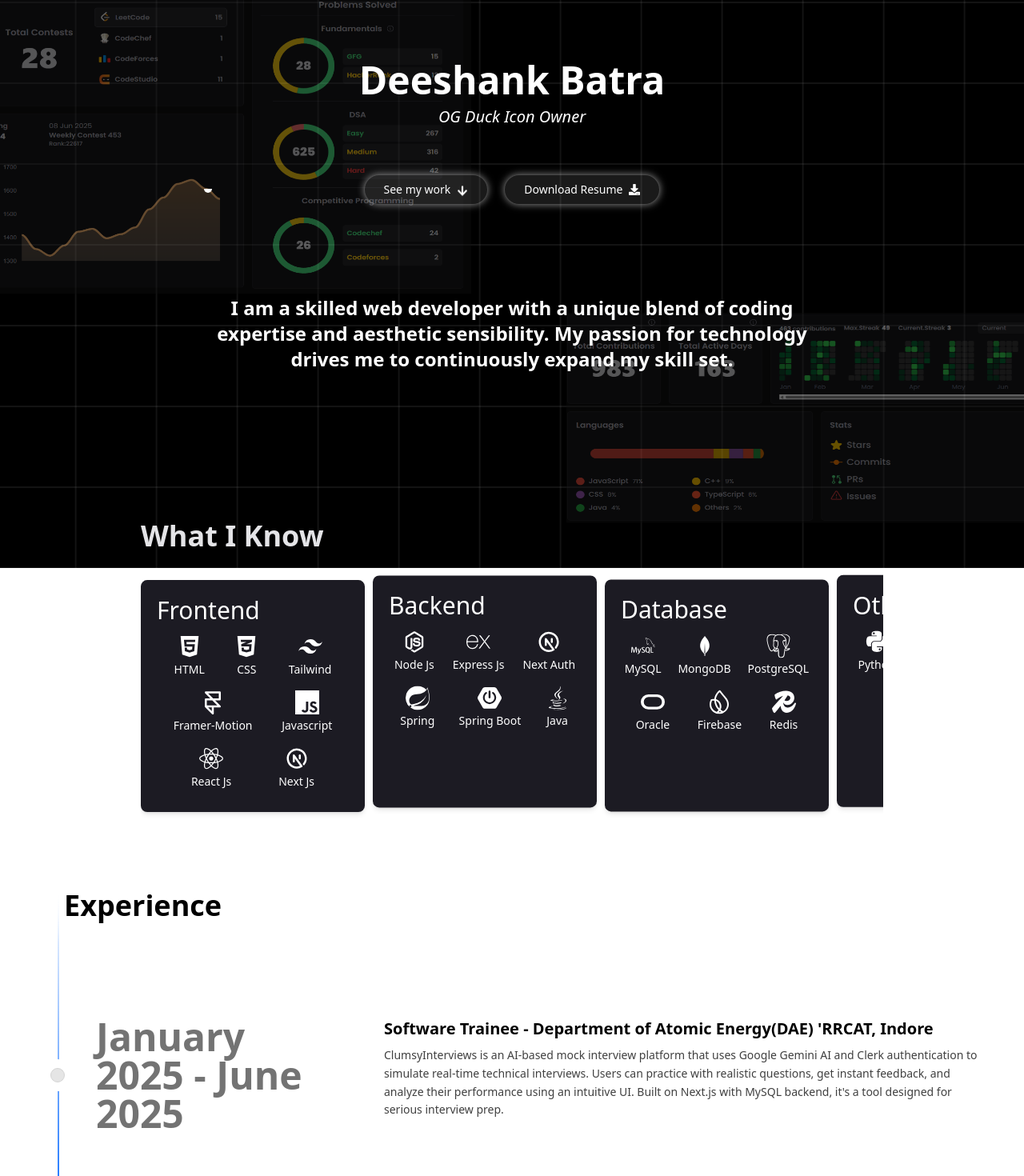
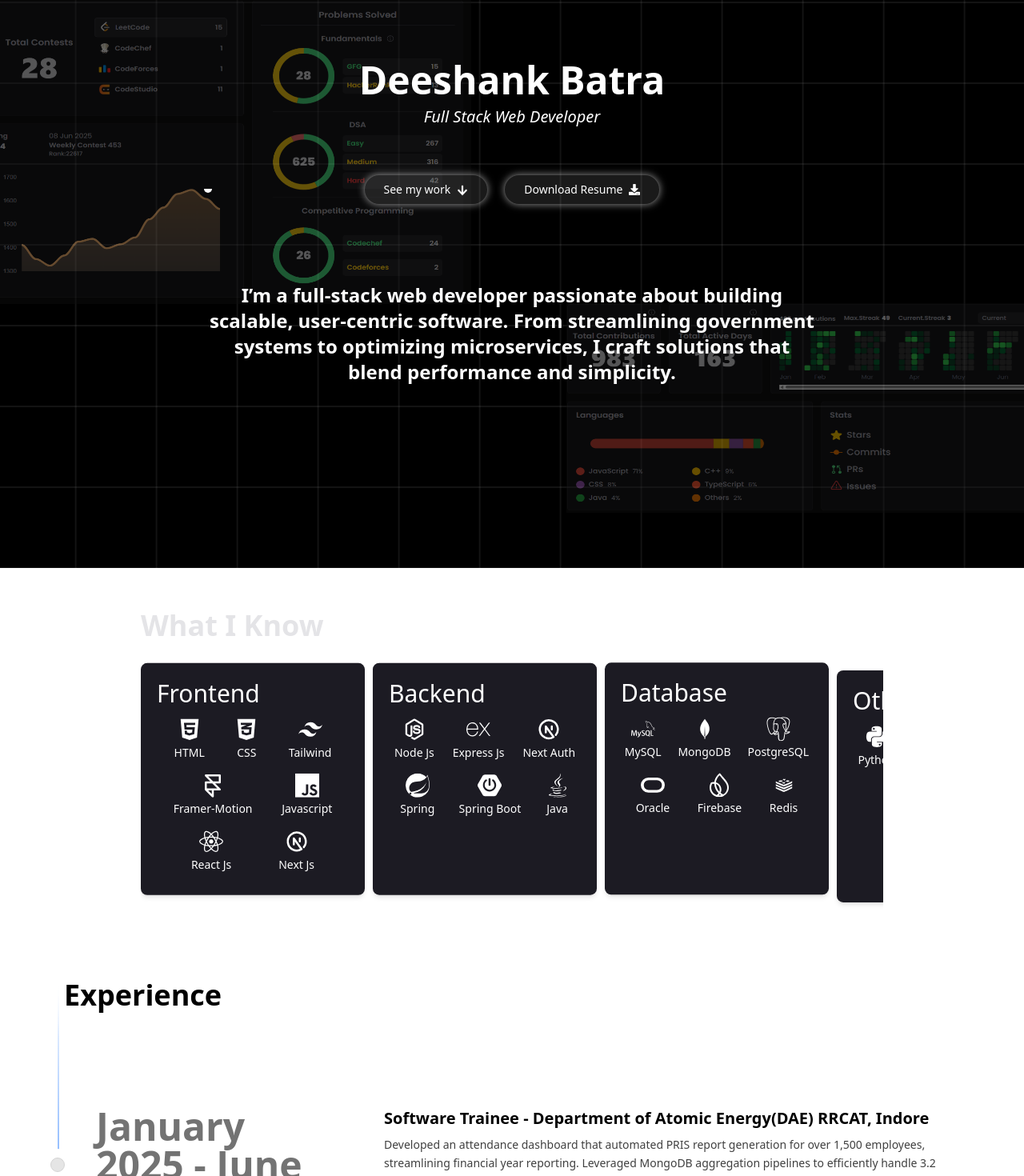
Before and after one commit to divya-0807/portfolio-new, a React (Vite) app in the folder portfolio-3.0/: page / in a window 1280 px wide. Shown: the part 94-1564 px from the top of the page at 80% size. Built offline with nearby package versions, Linux system fonts and the light colour scheme; a web font is replaced by a local one.

Commit message:
Completed Portfolio final

```diff
--- a/portfolio-3.0/index.html
+++ b/portfolio-3.0/index.html
@@ -2,13 +2,13 @@
 <html lang="en">
   <head>
     <meta charset="UTF-8" />
-    <link rel="icon" type="image/svg+xml" href="/vite.svg" />
+    <link rel="icon" type="image/svg+xml" href="/logo.jpg" />
     <!-- Inside public/index.html -->
 <link rel="preconnect" href="https://fonts.googleapis.com">
 <link rel="preconnect" href="https://fonts.gstatic.com" crossorigin>
 <link href="https://fonts.googleapis.com/css2?family=Edu+NSW+ACT+Cursive:wght@400..700&display=swap" rel="stylesheet">
     <meta name="viewport" content="width=device-width, initial-scale=1.0" />
-    <title>Vite + React</title>
+    <title>Deeshank Batra</title>
   </head>
   <body>
     <div id="root"></div>
--- a/portfolio-3.0/src/App.jsx
+++ b/portfolio-3.0/src/App.jsx
@@ -16,10 +16,9 @@ import Experience from './components/Experience/Experience';
 import SplashScreen from './components/IntroScreen';
 
 const App = () => {
-  const [showMain, setShowMain] = useState(false);
+  const [showSplash, setShowSplash] = useState(true);
   const [isMobile, setIsMobile] = useState(false);
 
-  // Detect mobile on mount and resize
   useEffect(() => {
     const checkIsMobile = () => {
       setIsMobile(window.innerWidth < 768);
@@ -32,11 +31,11 @@ const App = () => {
 
   return (
     <>
-      {!showMain && <SplashScreen onFinish={() => setShowMain(true)} />}
-      {showMain && (
-        <>
+      {showSplash && <SplashScreen onFinish={() => setShowSplash(false)} />}
+
+      <div className={`relative w-full min-h-screen overflow-hidden z-10 ${showSplash ? 'blurred' : ''}`}>
         <Background />
-          <div className="relative w-full  min-h-screen overflow-hidden z-10">
+
         {/* Floating Stat Images */}
         <motion.div
           className="fixed left-4 top-28 md:left-19 md:top-35 scale-125 w-[300px] md:w-[400px] z-0 pointer-events-none"
@@ -94,8 +93,6 @@ const App = () => {
         </div>
       </div>
     </>
-      )}
-    </>
   );
 };
 
--- a/portfolio-3.0/src/components/ExtraCurricular.jsx
+++ b/portfolio-3.0/src/components/ExtraCurricular.jsx
@@ -51,7 +51,7 @@ const ExtraCurricular = () => {
                       <img
                         src={item.icon}
                         alt={item.club}
-                        className="w-20 h-20 rounded-full mx-auto mb-2 border-2 border-white"
+                        className="w-20 h-20 rounded-full mx-auto mb-2 py-1 border-2 border-white"
                       />
                       <h2 className="text-lg font-bold">{item.club}</h2>
                       <p className="text-sm italic">Role: {item.name}</p>
--- a/portfolio-3.0/src/components/Form/ContactUs.jsx
+++ b/portfolio-3.0/src/components/Form/ContactUs.jsx
@@ -53,7 +53,7 @@ const ContactUs = () => {
   src="/assets/Contactus.lottie"
   loop
   autoplay
-  className="w-[300px] md:w-[900px] -ml-6"
+  className="w-[0px] md:w-[900px] -ml-6"
 />
 
           </div>
@@ -109,7 +109,7 @@ const ContactUs = () => {
 
             <button
               type="submit"
-              className="mt-6 border-b-2 border-white hover:rounded-4xl cursor-pointer text-white py-2 px-4 hover:text-black hover:bg-white transition-all duration-300 w-fit"
+              className="mt-6 mb-6  border-b-2 border-white rounded-4xl cursor-pointer py-2 px-4 text-black bg-white transition-all duration-300 w-fit"
             >
               Send Message
             </button>
@@ -121,7 +121,7 @@ const ContactUs = () => {
           <p className="mb-4 text-lg font-medium">Or reach me at:</p>
           <div className="flex justify-center gap-6 text-xl">
             <a
-              href="https://linkedin.com/in/your-username"
+              href="https://www.linkedin.com/in/deeshank-batra-404830225/"
               target="_blank"
               rel="noopener noreferrer"
               className="hover:text-gray-300 transition"
@@ -129,7 +129,7 @@ const ContactUs = () => {
               <FaLinkedin />
             </a>
             <a
-              href="https://instagram.com/your-username"
+              href="https://www.instagram.com/clumsyshots_?utm_source=ig_web_button_share_sheet&igsh=ZDNlZDc0MzIxNw=="
               target="_blank"
               rel="noopener noreferrer"
               className="hover:text-gray-300 transition"
@@ -137,7 +137,7 @@ const ContactUs = () => {
               <FaInstagram />
             </a>
             <a
-              href="mailto:your@email.com"
+              href="mailto:batradeeshank18@gmail.com"
               className="hover:text-gray-300 transition"
             >
               <FaEnvelope />
--- a/portfolio-3.0/src/components/IntroScreen.jsx
+++ b/portfolio-3.0/src/components/IntroScreen.jsx
@@ -1,32 +1,26 @@
-// src/components/SplashScreen.jsx
 import React, { useEffect, useState } from 'react';
 
 
 const SplashScreen = ({ onFinish }) => {
-  const [show, setShow] = useState(true);
-  const [fadeOut,setFadeOut] = useState(false);
-
+  const [fadeOut, setFadeOut] = useState(false);
 
   useEffect(() => {
     const fadeTimer = setTimeout(() => {
-      setFadeOut(true); // start fade out
-    }, 5000);
+      setFadeOut(true); // start fading
+    }, 3000);
 
-    const timer = setTimeout(() => {
-      setShow(false);
-      onFinish(); // optional callback to tell App.jsx that splash is done
-    }, 2000); // duration of animation + buffer
+    const hideTimer = setTimeout(() => {
+      onFinish();
+    }, 3800); // fade time + buffer
 
-    return () =>{
-        clearTimeout(fadeTimer);
-        clearTimeout(timer);
+    return () => {
+      clearTimeout(fadeTimer);
+      clearTimeout(hideTimer);
     };
   }, []);
 
-  if (!show) return null;
-
   return (
-     <div className={`splash-screen ${fadeOut ? 'fade-out' : ''}`}>
+    <div className={`splash-screen ${fadeOut ? 'fade-out' : ''}`}>
       <svg viewBox="0 0 600 200" className="namaste-svg">
         <text x="50%" y="50%" textAnchor="middle" className="namaste-path">
           Namaste
--- a/portfolio-3.0/src/components/Navbar.jsx
+++ b/portfolio-3.0/src/components/Navbar.jsx
@@ -29,6 +29,7 @@ const Navbar = () => {
         <button
           onClick={() => scrollToSection('home')}
           className="text-white cursor-pointer flex items-center justify-center transition-transform duration-300 hover:scale-125"
+          title={scrolled ? 'Home' : ''}
         >
           {scrolled ? <FaHome size={25} /> : <span className="text-xl">Home</span>}
         </button>
@@ -37,6 +38,7 @@ const Navbar = () => {
         <button
           onClick={() => scrollToSection('section2')}
           className="text-white cursor-pointer flex items-center justify-center transition-transform duration-300 hover:scale-125"
+          title={scrolled ? 'Projects' : ''}
         >
           {scrolled ? <FaProjectDiagram size={25} /> : <span className="text-xl">Projects</span>}
         </button>
@@ -44,7 +46,8 @@ const Navbar = () => {
         {/* SKILLS */}
         <button
           onClick={() => scrollToSection('skills')}
-          className="text-white cursor-pointer flex items-center justify-center transition-transform duration-300 hover:scale-125 "
+          className="text-white cursor-pointer flex items-center justify-center transition-transform duration-300 hover:scale-125"
+          title={scrolled ? 'Skills' : ''}
         >
           {scrolled ? <FaTools size={25} /> : <span className="text-xl">Skills</span>}
         </button>
@@ -53,6 +56,7 @@ const Navbar = () => {
         <button
           onClick={() => scrollToSection('contact')}
           className="text-white cursor-pointer flex items-center justify-center transition-transform duration-300 hover:scale-125"
+          title={scrolled ? 'Contact' : ''}
         >
           {scrolled ? <FaEnvelope size={25} /> : <span className="text-xl">Contact</span>}
         </button>
--- a/portfolio-3.0/src/components/Section1.jsx
+++ b/portfolio-3.0/src/components/Section1.jsx
@@ -3,8 +3,6 @@ import { ABOUT_1, ABOUT_2 } from "../lib/utils";
 import MaskContainer from "../ui/MaskContainer";
 import { FaArrowDown, FaDownload } from "react-icons/fa";
 import { motion } from "framer-motion";
-import StatsImage from "../assets/stats.png";
-import stats2 from "../assets/stats2.png";
 
 const Section1 = () => {
   const scrollToSection = (id) => {
@@ -13,19 +11,22 @@ const Section1 = () => {
   };
 
   return (
-    <div id="home" className="relative top-28 z-20">
-
-
-
+    <div id="home" className="relative pt-28 z-20">
       {/* ✅ Main Content */}
       <div className="w-3/4 h-[600px] mx-auto rounded-xl flex flex-col relative z-40 max-md:w-[90%] max-md:h-auto max-md:items-center">
+        {/* Header */}
         <div className="flex flex-col items-center justify-center h-[200px] shrink-0">
           <span className="text-white text-5xl font-bold">Deeshank Batra</span>
-          <span className="text-white italic text-xl mt-2">OG Duck Icon Owner</span>
+          <span className="text-white italic text-xl mt-2">Full Stack Web Developer</span>
         </div>
 
-        {/* ✅ Buttons fully clickable + hover works everywhere + pointer cursor */}
-        <div className="flex gap-x-5 items-center justify-center mb-2">
+        {/* ✅ Animated Buttons */}
+        <motion.div
+          initial={{ opacity: 0, y: 20 }}
+          animate={{ opacity: 1, y: 0 }}
+          transition={{ duration: 1, delay: 1 }}
+          className="flex gap-x-5 items-center justify-center mb-2"
+        >
           <button
             onClick={() => scrollToSection("section2")}
             className="flex items-center gap-2 text-white bg-white/10 hover:bg-white/20 transition-all px-6 py-2 rounded-full border border-white/20 text-sm cursor-pointer"
@@ -42,8 +43,9 @@ const Section1 = () => {
           >
             Download Resume <FaDownload />
           </a>
-        </div>
+        </motion.div>
 
+        {/* Mask Reveal */}
         <div className="flex-1 relative -mt-2 z-40">
           <MaskContainer revealText={ABOUT_1}>{ABOUT_2}</MaskContainer>
         </div>
--- a/portfolio-3.0/src/components/Section2.jsx
+++ b/portfolio-3.0/src/components/Section2.jsx
@@ -4,19 +4,19 @@ import { Projects } from "../data/Projects";
 import { FaGithub } from "react-icons/fa";
 
 const FeaturedProjects = () => {
-  const [visibleCount,setVisibleCount] = useState(4);
+  const [visibleCount, setVisibleCount] = useState(4);
 
-  //show more logic
-  const handleShowMore =()=>{
-    if(visibleCount>=Projects.length){
+  // Show more / show less logic
+  const handleShowMore = () => {
+    if (visibleCount >= Projects.length) {
       setVisibleCount(4);
-    }
-    else{
-      setVisibleCount((prev)=>prev+4);
+    } else {
+      setVisibleCount((prev) => prev + 4);
     }
   };
 
-  const isAllVisible = visibleCount >=Projects.length;
+  const isAllVisible = visibleCount >= Projects.length;
+
   return (
     <section id="section2" className="w-full min-h-screen py-16 bg-black text-white">
       <div className="max-w-6xl mx-auto px-4">
@@ -30,7 +30,7 @@ const FeaturedProjects = () => {
         </motion.h2>
 
         <div className="grid gap-12">
-          {Projects.slice(0,visibleCount).map((project, index) => (
+          {Projects.slice(0, visibleCount).map((project, index) => (
             <motion.div
               key={index}
               initial={{ opacity: 0, y: 50 }}
@@ -68,7 +68,7 @@ const FeaturedProjects = () => {
 
                 {/* Buttons */}
                 <div className="mt-4 flex gap-4">
-                  {project.liveUrl ? (
+                  {project.liveUrl && (
                     <a
                       href={project.liveUrl}
                       target="_blank"
@@ -77,8 +77,7 @@ const FeaturedProjects = () => {
                     >
                       Live Preview
                     </a>
-                  ) : null}
-
+                  )}
                   <a
                     href={project.githubUrl}
                     target="_blank"
@@ -93,15 +92,26 @@ const FeaturedProjects = () => {
           ))}
         </div>
 
-        {/*show more/show less */}
-        {Projects.length>4 && (
-          <div className="mt-10 text-center z-0">
+        {/* Show more / Show less + View GitHub */}
+        {Projects.length > 4 && (
+          <div className="mt-10 text-center z-0 flex flex-col items-center gap-4">
             <button
-            onClick={handleShowMore}
-            className="cursor-pointer px-6 py-2 border border-white rounded-4xl hover:text-black hover:bg-white transition text-sm">
+              onClick={handleShowMore}
+              className="cursor-pointer px-6 py-2 border border-white rounded-4xl hover:text-black hover:bg-white transition text-sm"
+            >
               {isAllVisible ? "Show Less" : "Show More"}
+            </button>
 
-            </button>
+            {isAllVisible && (
+              <a
+                href="https://github.com/your-github-username" // 🔁 Replace this with your actual GitHub profile URL
+                target="_blank"
+                rel="noopener noreferrer"
+                className="flex items-center gap-2 px-4 py-2 border border-white rounded hover:bg-white hover:text-black transition text-sm"
+              >
+                <FaGithub /> View GitHub
+              </a>
+            )}
           </div>
         )}
       </div>
--- a/portfolio-3.0/src/data/ExperienceData.jsx
+++ b/portfolio-3.0/src/data/ExperienceData.jsx
@@ -1,14 +1,14 @@
 export const ExperienceData = [
     {
         timerange: "January 2025 - June 2025",
-        company : "Department of Atomic Energy(DAE) 'RRCAT, Indore",
+        company : "Department of Atomic Energy(DAE) RRCAT, Indore",
         role: "Software Trainee",
-        about: "ClumsyInterviews is an AI-based mock interview platform that uses Google Gemini AI and Clerk authentication to simulate real-time technical interviews. Users can practice with realistic questions, get instant feedback, and analyze their performance using an intuitive UI. Built on Next.js with MySQL backend, it's a tool designed for serious interview prep."
+        about: "Developed an attendance dashboard that automated PRIS report generation for over 1,500 employees, streamlining financial year reporting. Leveraged MongoDB aggregation pipelines to efficiently handle 3.2 million+ records across a decade, and significantly reduced data retrieval latency from 8 seconds to 1.5 seconds through optimized queries and indexing."
     },
      {
         timerange: "June 2025 - Present",
         company : "Infosys",
-        role: "Specialist Engineer",
-        about: "ClumsyInterviews is an AI-based mock interview platform that uses Google Gemini AI and Clerk authentication to simulate real-time technical interviews. Users can practice with realistic questions, get instant feedback, and analyze their performance using an intuitive UI. Built on Next.js with MySQL backend, it's a tool designed for serious interview prep."
+        role: "Digital Specialist Engineer",
+        about: "Designed and implemented a modular microservice to automate the yearly claims workflow, seamlessly integrating approved reimbursements into the payroll system and eliminating manual processing for up to 2,000 claims annually. Enhanced PostgreSQL performance by reducing average query response time from 6 seconds to 2 seconds through indexing and query optimization. Additionally, digitized the claim submission process with a JSP-based UI, cutting manual effort by 40% and streamlining approvals for doctors, employees, and administrative staff."
     }
 ];
--- a/portfolio-3.0/src/data/TechStack.jsx
+++ b/portfolio-3.0/src/data/TechStack.jsx
@@ -5,6 +5,8 @@ import { BiLogoMongodb, BiLogoCPlusPlus } from "react-icons/bi";
 import { TbBrandNextjs } from "react-icons/tb";
 import { IoLogoNodejs } from "react-icons/io5";
 import { BsCloud } from "react-icons/bs";
+import { DiRedis } from "react-icons/di";
+
 
 export const techStack = [
   {
@@ -38,7 +40,7 @@ export const techStack = [
       { label: "PostgreSQL", icon: <SiPostgresql className="text-3xl hover:text-[#336791]" /> },
       { label: "Oracle", icon: <SiOracle className="text-3xl hover:text-[#F80000]" /> },
       { label: "Firebase", icon: <SiFirebase className="text-3xl hover:text-[#FFCA28]" /> },
-      { label: "Redis", icon: <SiRedis className="text-3xl hover:text-[#DC382D]" /> },
+      { label: "Redis", icon: <DiRedis className="text-3xl hover:text-[#DC382D]" /> },
     ],
   },
   {
--- a/portfolio-3.0/src/index.css
+++ b/portfolio-3.0/src/index.css
@@ -39,35 +39,50 @@
   transform-style: preserve-3d;
   transform: rotateX(20deg); /* backward tilt */
 }
+/* Blur effect on main content */
+.blurred {
+  filter: blur(10px);
+  pointer-events: none;
+  user-select: none;
+}
 
-/* src/components/SplashScreen.css */
+/* Splash Screen overlay */
 .splash-screen {
   position: fixed;
   inset: 0;
-  background: black;
+  background: rgba(0, 0, 0, 0.3); /* transparent black overlay */
+  backdrop-filter: blur(10px);
+  -webkit-backdrop-filter: blur(10px);
   display: flex;
   justify-content: center;
   align-items: center;
   z-index: 1000;
 }
 
+/* Namaste animation */
 .namaste-svg {
   width: 80%;
   height: auto;
+  z-index: 1001;
 }
 
 .namaste-path {
   font-family: "Edu NSW ACT Cursive", cursive;
-  font-optical-sizing: auto;
   font-weight: 300;
   font-style: normal;
   fill: none;
   stroke: white;
   stroke-width: 2;
-  font-size: 15px;
+  font-size: 20px;
   stroke-dasharray: 1000;
   stroke-dashoffset: 1000;
-  animation: draw 5s ease forwards;
+  animation: draw 3s ease forwards;
+}
+
+@media screen and (max-width: 768px) {
+  .namaste-path {
+    font-size: 40px;
+  }
 }
 
 @keyframes draw {
--- a/portfolio-3.0/src/lib/utils.js
+++ b/portfolio-3.0/src/lib/utils.js
@@ -8,7 +8,7 @@ export function cn(...inputs) {
 
 // src/utils.js
 export const ABOUT_1 =
-  "I am a skilled web developer with a unique blend of coding expertise and aesthetic sensibility. My passion for technology drives me to continuously expand my skill set.";
+  "I’m a full-stack web developer passionate about building scalable, user-centric software. From streamlining government systems to optimizing microservices, I craft solutions that blend performance and simplicity.";
 
 export const ABOUT_2 =
-  " I am an enthusiast learning cutting-edge editing software like Premiere Pro and Lightroom. This dedication to learning allows me to stay at the forefront of web trends.";
+  " Some say I write code, others think I write spells. I see databases not as tables, but as time machines — whispering stories in queries. Behind every optimized query and containerized service lies a quiet obsession with perfection. I build for the present, but I always code like someone’s future depends on it.";
```
Also changed, not shown: portfolio-3.0/public/logo.jpg (added). Lines whose indentation alone changed are shown as unchanged.
